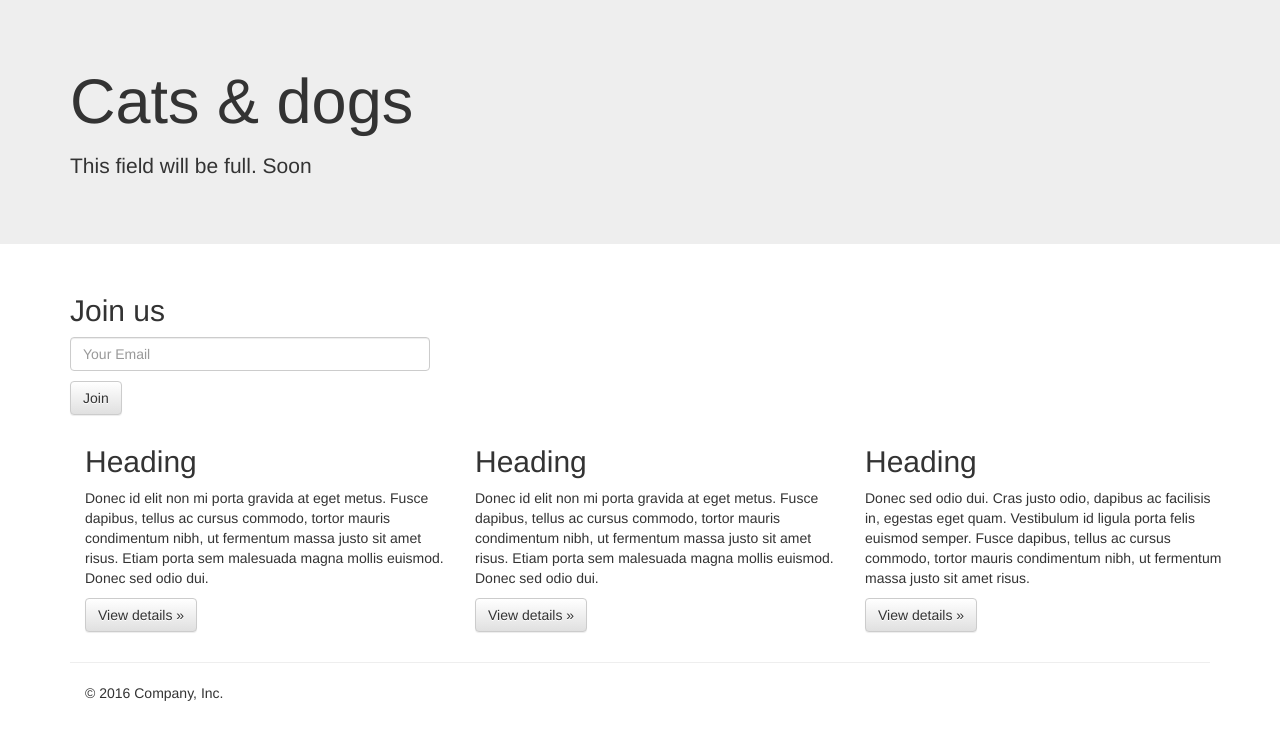
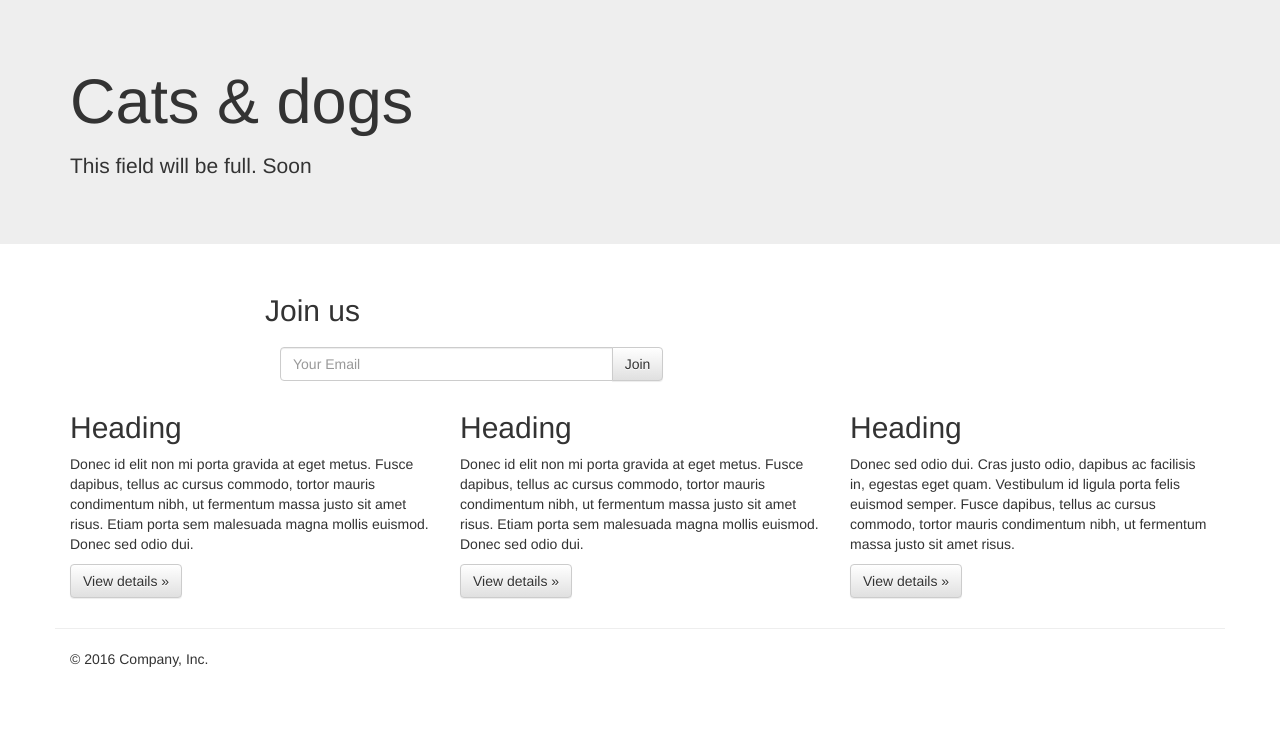
Before and after one commit to aqua7491/pashaideas, a Django app: page / in a window 1280 px wide. Shown: the part 51-800 px from the top of the page. Run offline with Django 3.2, Linux system fonts and the light colour scheme; data comes from the database, SQL or seed files in the repository; both versions use the stored data as it was after the commit; some libraries are stand-ins or nearby versions.

Commit message:
changed form

```diff
--- a/pages/templates/pages/home.html
+++ b/pages/templates/pages/home.html
@@ -40,15 +40,15 @@
 
     <div class="container">
       <div class="row">
-            <div class="col-md-4">
+        <div class='col-sm-8 col-sm-offset-2'>
+        <div class="row">
+        <div class="col-xs-10">
           <h2>Join us</h2>
+          <div class="col-xs-8">
             <p>
-              <form method="POST" action=''>{% csrf_token %}
-              {{ form.as_p }}
-              <input type="submit" value="Join" class='btn btn-default' />
-              </form>
+            {% include 'pages/snippet/join-form.html' with form=form %}
             </p>
-            </div>
+            </div></div></div>
         </div>
 
       <!-- Example row of columns -->
--- /dev/null
+++ b/pages/templates/pages/snippet/join-form.html
@@ -0,0 +1,7 @@
+<form method="POST" action=''>{% csrf_token %}
+ <div class="input-group">
+  <input type="email" name='email' class="form-control" placeholder="Your Email">
+    <span class="input-group-btn">
+    <input type="submit" value="Join" class='btn btn-default' /></span>
+    </div><!-- /input-group -->
+</form>
```
Also changed, not shown: pages.json (added, +13 -0 lines), db.sqlite3.
